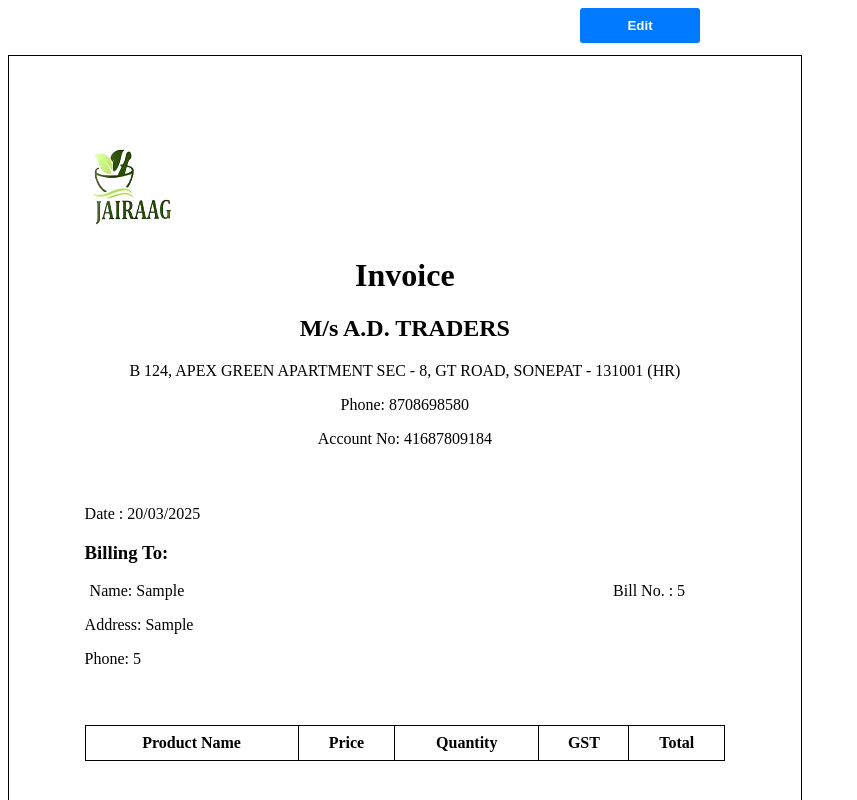
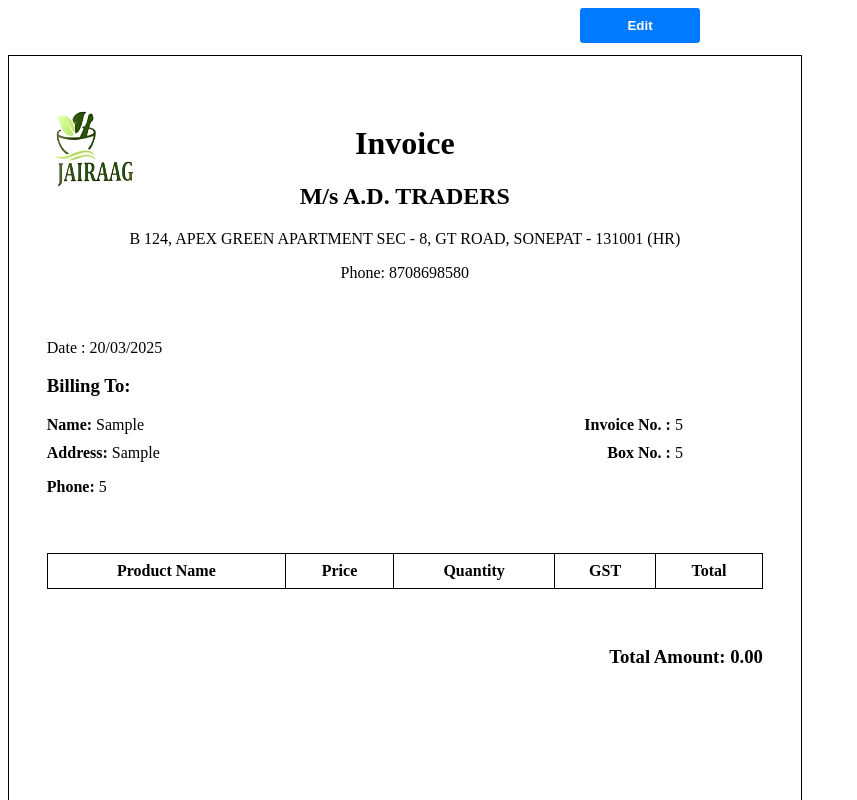
Before and after one commit to Jayant-Gautam/BillApp, a React (Vite) app: page / in a window 1280 px wide. Both pictures are taken after typing "5", "5", "Sample", "Sample", "5", "5" into the empty fields and a click on the button "Generate Bill". Shown: the top 800 px of the page, without its empty margins (0-857 px from the left). Built offline with nearby package versions, Linux system fonts and the light colour scheme.

Commit message:
bug fixes

```diff
--- a/src/Bill.jsx
+++ b/src/Bill.jsx
@@ -3,7 +3,6 @@ import html2canvas from 'html2canvas';
 import jsPDF from 'jspdf';
 import image from '../public/Logo.png'
 
-let accountNo = 41687809184;
 let selfAdd = {
     name: "M/s  A.D. TRADERS",
     address: "B 124, APEX GREEN APARTMENT SEC - 8, GT ROAD, SONEPAT - 131001 (HR)",
@@ -37,17 +36,13 @@ export default function Bill({ Products, add }) {
 
     return (
         <>
-        <div ref={billRef} style={{ width: '210mm', height: '297mm', padding: '20mm', border: '1px solid black', boxSizing: 'border-box' }}>
-            <div>
-                <img src={image} alt="Company Logo" style={{ width: '100px', height: '100px', filter: 'brightness(1.2)' }} />
-                {/* <img src={'./public/Logo.png'} alt="" /> */}
-            </div>
-            <div style={{ textAlign: 'center', marginBottom: '15mm' }}>
+        <div ref={billRef} style={{ width: '210mm', height: '297mm', padding: '10mm', border: '1px solid black', boxSizing: 'border-box', position: 'relative' }}>
+        <img className='logo' src={image} alt="Company Logo" style={{ width: '100px', height: '100px', filter: 'brightness(1.2)' }} />
+            <div style={{ textAlign: 'center', marginBottom: '15mm', marginTop: '-25mm' }}>
                 <h1>Invoice</h1>
                 <h2>{selfAdd.name}</h2>
                 <p>{selfAdd.address}</p>
                 <p>Phone: {selfAdd.ph}</p>
-                <p>Account No: {accountNo}</p>
             </div>
             <div>
                 Date : {formatDate(new Date())}
@@ -58,14 +53,23 @@ export default function Bill({ Products, add }) {
                     display: 'flex',
                     justifyContent: 'space-between',
                     marginBottom: '10px',
-                    paddingLeft: '5px',
-                    paddingRight: '40px',
+                    paddingLeft: '0px',
+                    paddingRight: '80px',
                 }} className='billingTo'>
-                    <div>Name: {add.name}</div>
-                    <div>Bill No. : {add.billNo}</div>
+                    <div><b>Name: </b>{add.name}</div>
+                    <div><b>Invoice No. : </b>{add.billNo}</div>
                 </div>
-                <p>Address: {add.address}</p>
-                <p>Phone: {add.ph}</p>
+                <div style={{
+                    display: 'flex',
+                    justifyContent: 'space-between',
+                    marginBottom: '10px',
+                    paddingLeft: '0px',
+                    paddingRight: '80px',
+                }} className='billingTo'>
+                    <div><b>Address: </b>{add.address}</div>
+                    <div><b>Box No. : </b>{add.billNo}</div>
+                </div>
+                <p><b>Phone: </b>{add.ph}</p>
 
             </div>
             <table style={{ width: '100%', borderCollapse: 'collapse', marginBottom: '15mm' }}>
--- a/src/bill.css
+++ b/src/bill.css
@@ -23,11 +23,10 @@
     padding: 8px;
 }
 
-.billingTo{
-    display: flex;
-    gap: 100px;
-    /* flex-direction: column; */
-    /* justify-content: space-between; */
+.logo{
+    position: sticky;
+    top: 0;
+    left: 0;
 }
 
 @media (max-width: 600px) {
```
